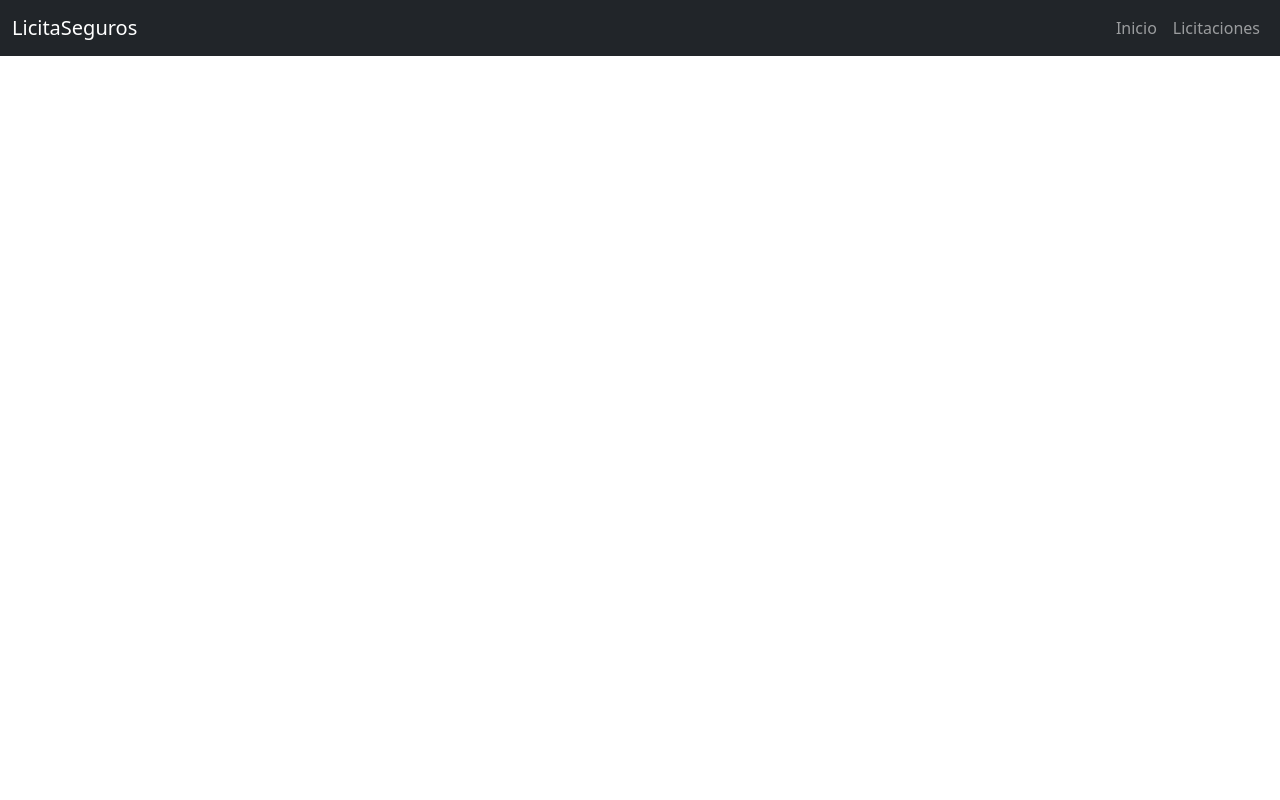
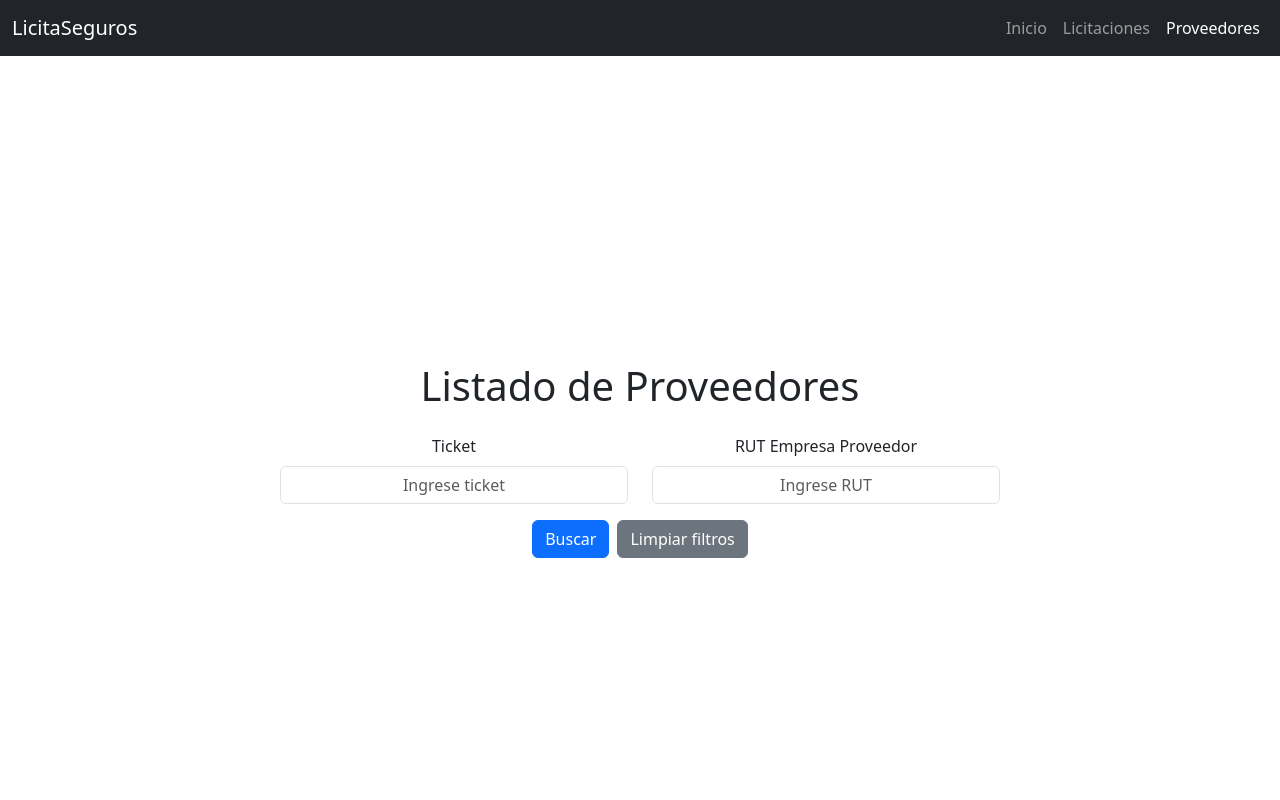
Before and after one commit to IFietser/Examen-FrontEnd, a React (Vite) app: page /proveedores in a window 1280 px wide. Shown: the top 800 px of the page. Built offline with nearby package versions, Linux system fonts and the light colour scheme.

Commit message:
Creacion pagina de Proveedores

```diff
--- a/src/App.jsx
+++ b/src/App.jsx
@@ -5,6 +5,7 @@ import "./components/css/App.css";
 import Footer from "./components/Footer";
 //IMPORT PAGES
 import Licitaciones from "./components/pages/Licitaciones";
+import Proveedores from "./components/pages/Proveedores";
 //IMPORT NAVBAR
 import Navbar from "./components/Navbar";
 //IMPORT CONTAINER
@@ -19,6 +20,7 @@ function App() {
           <Routes>
             <Route path="/" element={<h1>Hola mundo</h1>} />
             <Route path="/licitaciones" element={<Licitaciones />} />
+            <Route path="/proveedores" element={<Proveedores />} />
           </Routes>
         </Container>
         <Footer />
--- a/src/components/Navbar.jsx
+++ b/src/components/Navbar.jsx
@@ -17,6 +17,9 @@ function ColorSchemesExample() {
             <Nav.Link as={NavLink} to="/licitaciones" end>
               Licitaciones
             </Nav.Link>
+            <Nav.Link as={NavLink} to="/Proveedores" end>
+              Proveedores
+            </Nav.Link>
           </Nav>
         </Navbar.Collapse>
       </Container>
--- /dev/null
+++ b/src/components/pages/Proveedores.jsx
@@ -0,0 +1,167 @@
+import { Container, Form, Row, Col, Button } from "react-bootstrap";
+import React, { useState } from "react";
+
+const Proveedores = () => {
+  const [proveedores, setProveedores] = useState([]);
+  const [loading, setLoading] = useState(false);
+  const [error, setError] = useState(null);
+
+  const [urlConsulta, setUrlConsulta] = useState("");
+  const [ticket, setTicket] = useState("");
+  const [rut, setRut] = useState("");
+  const [hasSearched, setHasSearched] = useState(false);
+  const [fechaCreacion, setFechaCreacion] = useState(null);
+
+  const fetchProveedores = async () => {
+    const proxyUrl = "https://api.allorigins.win/get?url=";
+    const ticketParam = ticket ? `&ticket=${ticket}` : "";
+    const rutParam = rut ? `rutempresaproveedor=${rut}` : "";
+
+    const targetUrl = `https://api.mercadopublico.cl/servicios/v1/Publico/Empresas/BuscarProveedor?${rutParam}${ticketParam}`;
+
+    setUrlConsulta(targetUrl);
+    try {
+      setLoading(true);
+      setError(null);
+      setProveedores([]);
+      setFechaCreacion(null);
+
+      const response = await fetch(proxyUrl + encodeURIComponent(targetUrl));
+      if (!response.ok) {
+        throw new Error("Error al obtener los datos");
+      }
+
+      const dataProxy = await response.json();
+      const data = JSON.parse(dataProxy.contents);
+
+      setProveedores(data.listaEmpresas || []);
+      setFechaCreacion(data.FechaCreacion || null);
+      setHasSearched(true);
+    } catch (err) {
+      setError(err.message);
+    } finally {
+      setLoading(false);
+    }
+  };
+
+  const handleLimpiar = () => {
+    setTicket("");
+    setRut("");
+    setProveedores([]);
+    setError(null);
+    setHasSearched(false);
+    setUrlConsulta("");
+    setFechaCreacion(null);
+  };
+
+  return (
+    <Container className="mt-4">
+      <h1 className="mb-4 text-center">Listado de Proveedores</h1>
+      <Form>
+        <Row className="mb-3 justify-content-center">
+          <Col md={4}>
+            <Form.Group>
+              <Form.Label className="text-center w-100">Ticket</Form.Label>
+              <Form.Control
+                type="text"
+                placeholder="Ingrese ticket"
+                style={{ textAlign: "center" }}
+                value={ticket}
+                onChange={(e) => setTicket(e.target.value)}
+              />
+            </Form.Group>
+          </Col>
+          <Col md={4}>
+            <Form.Group>
+              <Form.Label className="text-center w-100">
+                RUT Empresa Proveedor
+              </Form.Label>
+              <Form.Control
+                type="text"
+                placeholder="Ingrese RUT"
+                style={{ textAlign: "center" }}
+                value={rut}
+                onChange={(e) => setRut(e.target.value)}
+              />
+            </Form.Group>
+          </Col>
+        </Row>
+        <Row className="mb-3">
+          <Col md={12} className="d-flex justify-content-center gap-2">
+            <Button variant="primary" onClick={fetchProveedores}>
+              Buscar
+            </Button>
+            <Button variant="secondary" onClick={handleLimpiar}>
+              Limpiar filtros
+            </Button>
+          </Col>
+        </Row>
+      </Form>
+
+      {loading && <p className="text-center mt-4">Cargando...</p>}
+
+      {error && <p className="text-center text-danger mt-4">{error}</p>}
+
+      {hasSearched && proveedores.length === 0 && !loading && (
+        <p className="text-center mt-4">No se encontraron proveedores.</p>
+      )}
+
+      {proveedores.length > 0 && (
+        <div className="mt-4">
+          <h5 className="text-center mb-3">Resultados:</h5>
+          {fechaCreacion && (
+            <p className="text-center text-muted">
+              Fecha de consulta: {new Date(fechaCreacion).toLocaleString()}
+            </p>
+          )}
+          <table className="table table-bordered table-striped">
+            <thead className="table-dark">
+              <tr>
+                <th>Código Empresa</th>
+                <th>Nombre Empresa</th>
+              </tr>
+            </thead>
+            <tbody>
+              {proveedores.map((empresa, index) => (
+                <tr key={index}>
+                  <td>{empresa.CodigoEmpresa}</td>
+                  <td>{empresa.NombreEmpresa}</td>
+                </tr>
+              ))}
+            </tbody>
+          </table>
+        </div>
+      )}
+
+      {/* Mostrar URL consultada */}
+      {hasSearched && urlConsulta && (
+        <div style={{ marginTop: "20px", fontSize: "0.9rem", color: "#555" }}>
+          <p>
+            <b>URL consultada:</b> {urlConsulta}
+          </p>
+        </div>
+      )}
+
+      {/* Mostrar datos crudos o mensaje */}
+      {hasSearched && (
+        <pre
+          style={{
+            whiteSpace: "pre-wrap",
+            wordBreak: "break-word",
+            background: "#eee",
+            padding: "10px",
+            marginTop: "20px",
+          }}
+        >
+          {JSON.stringify(
+            proveedores.length > 0 ? proveedores : "No hay proveedores",
+            null,
+            2
+          )}
+        </pre>
+      )}
+    </Container>
+  );
+};
+
+export default Proveedores;
```
